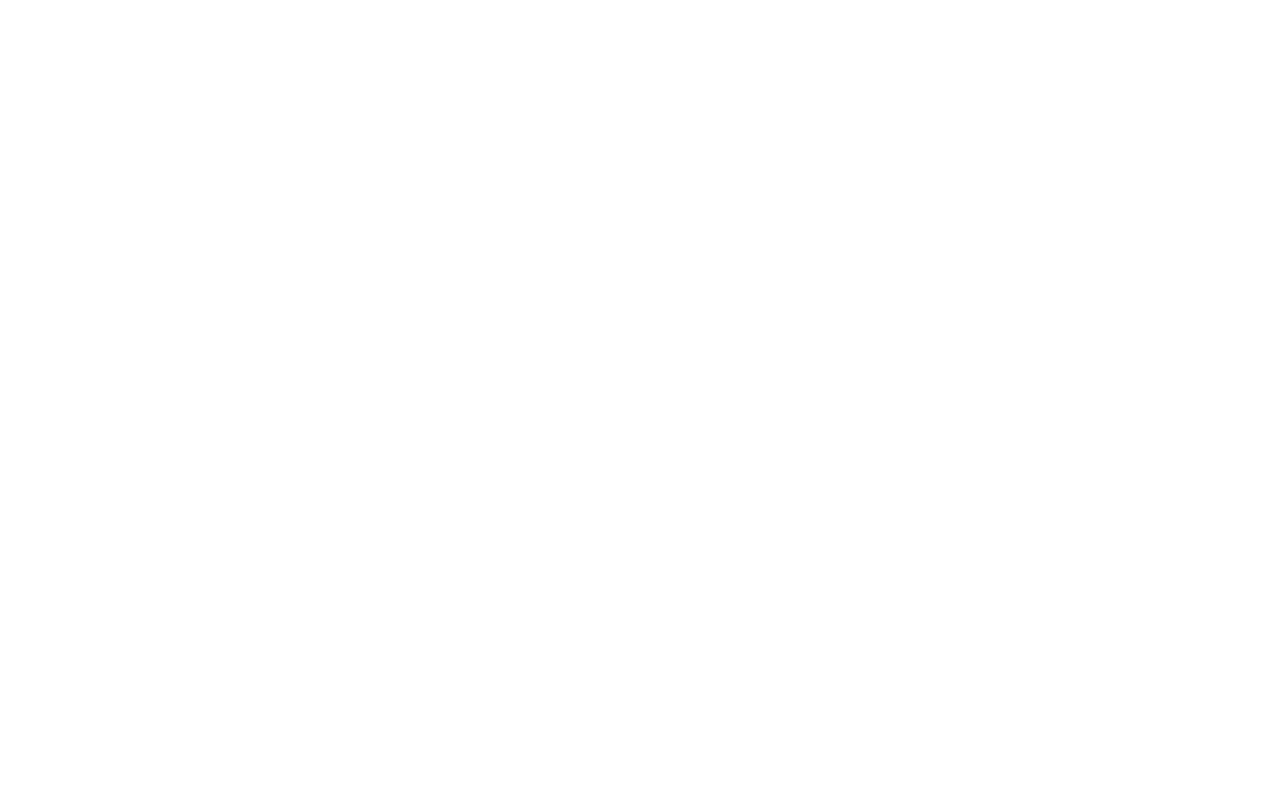
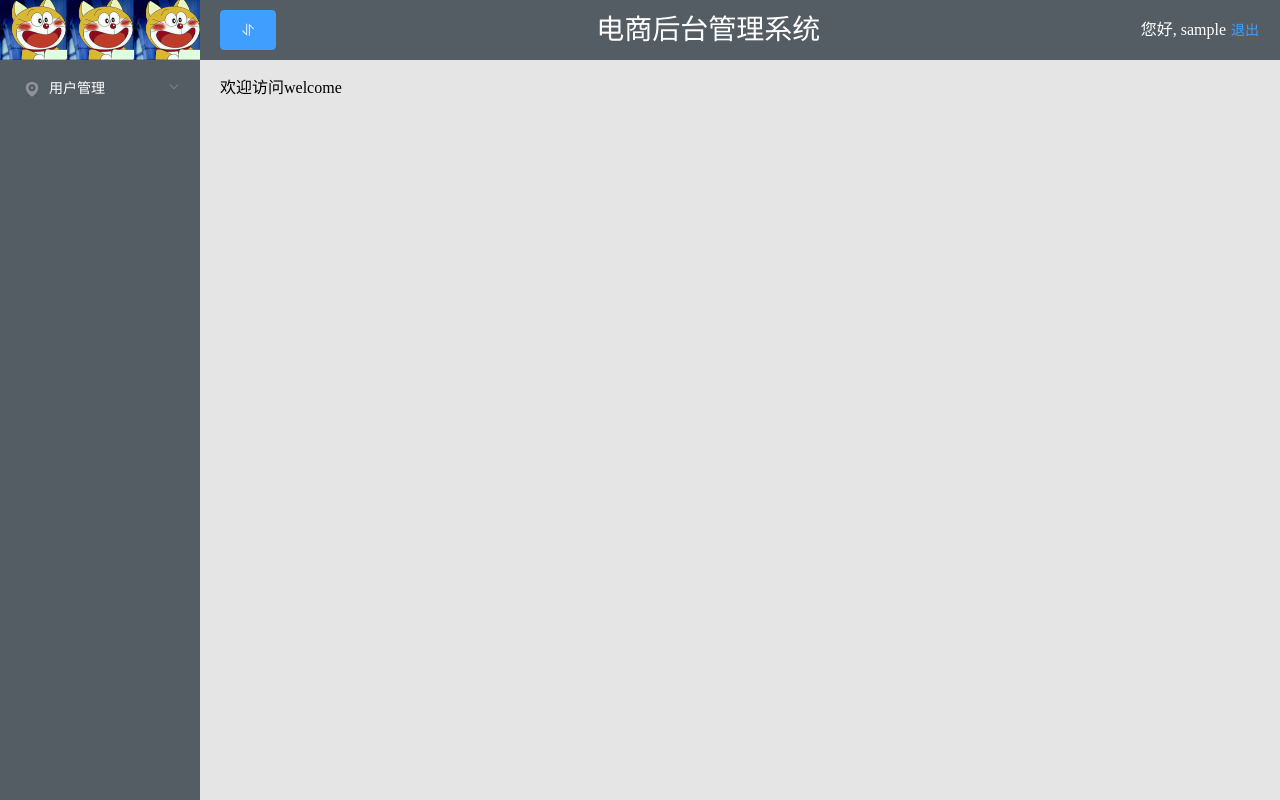
Before and after one commit to Ssstack/admin, a Vue app: page /login#/welcome in a window 1280 px wide. Built offline with nearby package versions, Linux system fonts and the light colour scheme; no server answers; sample sign-in values are in the browser's storage.

Commit message:
用户列表页面完成

```diff
--- a/src/App.vue
+++ b/src/App.vue
@@ -1,8 +1,6 @@
 <template>
   <div id="app">
-    <div id="nav">
-      <router-view/>
-    </div>
+    <router-view/>
   </div>
 </template>
 
--- a/src/main.js
+++ b/src/main.js
@@ -5,6 +5,7 @@ import store from './store'
 import ElementUI from 'element-ui'
 import 'element-ui/lib/theme-chalk/index.css'
 import '@/styles/index.scss'
+
 
 Vue.use(ElementUI)
 Vue.config.productionTip = false
--- a/src/router.js
+++ b/src/router.js
@@ -2,6 +2,8 @@ import Vue from 'vue'
 import Router from 'vue-router'
 import Login from './views/Login.vue'
 import Home from './views/Home.vue'
+import Welcome from './views/welcome/Welcome.vue'
+import User from '@/views/user/User'
 
 Vue.use(Router)
 
@@ -13,9 +15,22 @@ export default new Router({
       component: Login
     },
     {
-      path: '/home',
+      path: '/',
       name: 'Home',
-      component: Home
+      component: Home,
+      redirect: {path: 'welcome'},
+      children: [
+        {
+          path: 'welcome',
+          name: 'Welcome',
+          component: Welcome
+        },
+        {
+          path: 'user',
+          name: 'User',
+          component: User
+        }
+      ]
     }
   ]
 })
--- a/src/store.js
+++ b/src/store.js
@@ -2,15 +2,24 @@ import Vue from 'vue'
 import Vuex from 'vuex'
 
 Vue.use(Vuex)
-
+// state相当于 data, 存储属性
+const state = {
+    username: localStorage.getItem('username') || ''
+}
+// mutations相当于 methods
+const mutations = {
+    // 将用户名存储到state中
+    setUsername: (state, username) => {
+        state.username = username
+        localStorage.setItem('username', username)
+    }
+}
+const actions = {}
+// getters相当于computed 计算属性
+const getters = {}
 export default new Vuex.Store({
-  state: {
-
-  },
-  mutations: {
-
-  },
-  actions: {
-
-  }
+    state,
+    getters,
+    actions,
+    mutations
 })
--- a/src/styles/element.scss
+++ b/src/styles/element.scss
@@ -0,0 +1,9 @@
+/* 覆盖element导航菜单的样式 */
+.el-breadcrumb {
+    background-color: #D3DCE6;
+    height: 45px;
+    font-size: 15px;
+    padding-left: 10px;
+    line-height: 45px;
+    margin-bottom: 15px;
+}
--- a/src/views/Home.vue
+++ b/src/views/Home.vue
@@ -1,6 +1,52 @@
 <template>
   <div class="home">
-    登录成功
+    <el-container>
+      <el-aside width="auto">
+        <div class="logo"></div>
+        <el-row>
+          <el-col :span="24">
+            <el-menu
+              :router="true"
+              :collapse="isCollapse"
+              default-active="2"
+              class="el-menu-admin"
+              @open="handleOpen"
+              @close="handleClose"
+              background-color="#545c64"
+              text-color="#fff"
+              active-text-color="#ffd04b">
+              <el-submenu index="1">
+                <template slot="title">
+                  <i class="el-icon-location"></i>
+                  <span>用户管理</span>
+                </template>
+                <el-menu-item index="user">
+                  <i class="el-icon-menu"></i>
+                  <span slot="title">用户列表</span>
+                </el-menu-item>
+              </el-submenu>
+            </el-menu>
+          </el-col>
+        </el-row>
+      </el-aside>
+      <el-container>
+        <el-header>
+          <el-button class="el-icon-sort" type="primary" @click="toggle"></el-button>
+          <div class="system-title">电商后台管理系统</div>
+          <div>
+             <span class="welcome">
+              <!-- 从vuex中介手中取值 -->
+              您好, {{ this.$store.state.username }}
+            </span>
+            <el-button type="text" @click="loginOut">退出</el-button>
+          </div>
+
+        </el-header>
+        <el-main>
+          <router-view></router-view>
+        </el-main>
+      </el-container>
+    </el-container>
   </div>
 </template>
 
@@ -10,7 +56,28 @@ import {getUserList} from '@/api'
 export default {
   data() {
     return {
-
+      isCollapse: false
+    }
+  },
+  methods: {
+    // 折叠菜单切换
+    toggle() {
+      this.isCollapse = !this.isCollapse
+    },
+    // 退出
+    loginOut() {
+      // 清除localStorage
+      localStorage.removeItem('myToken')
+      // 清除用户名
+      localStorage.removeItem('username')
+      // 返回首页
+      this.$router.push({name: '/login'})
+    },
+    handleOpen(key, keyPath) {
+      console.log(key, keyPath);
+    },
+    handleClose(key, keyPath) {
+      console.log(key, keyPath);
     }
   },
   mounted() {
@@ -28,5 +95,51 @@ export default {
 }
 </script>
 <style lang="scss" scoped>
-
+.home {
+  height: 100%;
+  background-color: #E5E5E5;
+  .el-menu-admin:not(.el-menu--collapse) {
+    width: 200px;
+    min-height: 400px;
+  }
+  .el-menu {
+    border-right: none;
+  }
+  .el-container {
+    height: 100%;
+  }
+  .el-aside {
+    background-color: #545c64;
+  }
+  .el-header {
+    display: flex;
+    justify-content: space-between;
+    align-items: center;
+    background-color: #545c64;
+  }
+  .logo {
+    height:60px;
+    background: url(../assets/cat.jpg) repeat-x;
+    background-size: 67px 60px;
+    background-color: white;
+  }
+  .toggle-btn {
+    padding: 0 10px;
+    margin-left: -20px;
+    font-size: 36px;
+    line-height: 60px;
+    color: white;
+    cursor: pointer;
+    &:hover {
+      background-color: #00635a;
+    }
+  }
+  .system-title {
+    font-size: 28px;
+    color: white;
+  }
+  .welcome {
+    color: white;
+  }
+}
 </style>
--- a/src/views/Login.vue
+++ b/src/views/Login.vue
@@ -2,7 +2,7 @@
     <div class="login">
         <el-form class="container" :model="myForm" :rules="rules" ref="myForm">
             <el-form-item>
-                <img src="../assets/logo.jpg" class="avatar">
+                <img src="../assets/logo.png" class="avatar">
             </el-form-item>
             <el-form-item label="" prop="username">
                 <el-input prefix-icon="el-icon-edit" v-model="myForm.username" placeholder="账户">用户名</el-input>
@@ -47,6 +47,8 @@ export default {
                         if(res.meta.status === 200) {
                             // 登录成功，在本地存储token
                             localStorage.setItem('myToken', res.data.token)
+                            // 并且将用户名username保存到vuex状态管理(中介)中   中介调用一下setUsername方法,保存username
+                            this.$store.commit('setUsername', res.data.username)
                             this.$router.push({name: 'Home'})
                         } else {
                             this.$message({
--- /dev/null
+++ b/src/views/user/User.vue
@@ -0,0 +1,93 @@
+<template>
+    <div class="user">
+        <el-row>
+            <el-col :span="24">
+                <el-breadcrumb separator-class="el-icon-arrow-right">
+                    <el-breadcrumb-item :to="{ path: '/' }">首页</el-breadcrumb-item>
+                    <el-breadcrumb-item>用户管理</el-breadcrumb-item>
+                    <el-breadcrumb-item>用户列表</el-breadcrumb-item>
+                </el-breadcrumb>
+            </el-col>
+        </el-row>
+        <el-row>
+            <el-col :span="12">
+                <el-input placeholder="请输入内容">
+                    <el-button slot="append" icon="el-icon-search"></el-button>
+                </el-input>
+            </el-col>
+            <el-col :span="12" style="padding-left: 10px">
+                <el-button type="primary" plain>添加用户</el-button>
+            </el-col>
+        </el-row>
+        <el-row>
+            <el-col :span="24">
+                <template>
+                    <el-table
+                        :data="userList"
+                        border
+                        style="width: 100%">
+                        <el-table-column
+                            prop=""
+                            label="日期"
+                            width="180">
+                        </el-table-column>
+                        <el-table-column
+                            prop=""
+                            label="姓名"
+                            width="180">
+                        </el-table-column>
+                        <el-table-column
+                            prop=""
+                            label="地址">
+                        </el-table-column>
+                    </el-table>
+                </template>
+            </el-col>
+        </el-row>
+        <el-row>
+            <el-col :span="24">
+                <div class="block">
+                    <el-pagination
+                        class="page"
+                        @size-change="handleSizeChange"
+                        @current-change="handleCurrentChange"
+                        :current-page="currentPage"
+                        :page-sizes="[1, 2, 4, 8]"
+                        :page-size="4"
+                        layout="total, sizes, prev, pager, next, jumper"
+                        :total="10">
+                    </el-pagination>
+                </div>
+            </el-col>
+        </el-row>
+    </div>
+</template>
+<script>
+export default {
+    data() {
+        return {
+            userList: [],
+            currentPage: 1
+        }
+    },
+    methods: {
+      handleSizeChange(val) {
+        console.log(`每页 ${val} 条`)
+      },
+      handleCurrentChange(val) {
+        console.log(`当前页: ${val}`)
+      }
+    }
+}
+</script>
+<style lang="scss" scoped>
+.user {
+  .search-input {
+    width: 300px;
+  }
+  .page {
+    padding: 5px 0 5px 10px;
+    background-color: #D3DCE6;
+  }
+}
+</style>
--- /dev/null
+++ b/src/views/welcome/Welcome.vue
@@ -0,0 +1,13 @@
+<template>
+    <div class="welocme">
+        欢迎访问welcome
+    </div>
+</template>
+<script>
+export default {
+
+}
+</script>
+<style lang="scss" scoped>
+
+</style>
```
Also changed, not shown: src/assets/cat.jpg (added), src/assets/logo.png (renamed from src/assets/logo.jpg).
